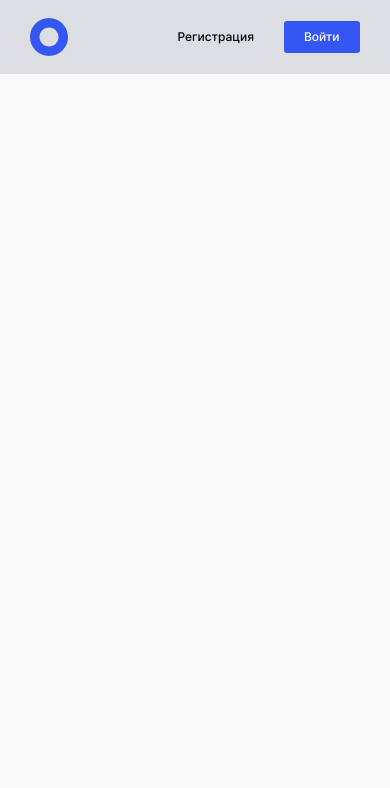
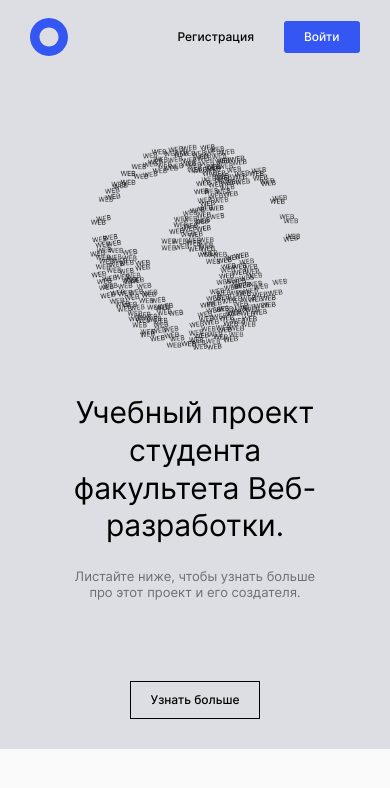
Before and after one commit to izhubrov/movies-explorer-frontend, a React (Create React App) app: page / in a window 390 px wide. Shown: the top 788 px of the page. Built offline with nearby package versions, Linux system fonts and the light colour scheme.

Commit message:
feat: promo section

```diff
--- a/src/components/App/App.css
+++ b/src/components/App/App.css
@@ -37,6 +37,30 @@
   animation-fill-mode: both;
 }
 
+.title {
+  font-size: 50px;
+  font-weight: 400;
+  line-height: 1.16;
+}
+
+.subtitle {
+  font-size: 22px;
+  font-weight: 400;
+  line-height: 1.21;
+  letter-spacing: -4%;
+}
+
+.text {
+  font-size: 14px;
+  line-height: 1.43;
+  font-weight: 400px;
+}
+
+.caption {
+  font-size: 13px;
+  line-height: 1.21;
+}
+
 .btn-close {
   border: none;
   outline: none;
@@ -68,3 +92,31 @@
 .btn-close_place_header:hover {
   opacity: 0.6;
 }
+
+@media screen and (max-width: 918px) {
+  .title {
+    font-size: 40px;
+    line-height: 1.25;
+  }
+
+  .text {
+    font-size: 12px;
+    line-height: 1.5;
+  }
+}
+
+@media screen and (max-width: 520px) {
+  .title {
+    font-size: 30px;
+    line-height: 1.26;
+  }
+
+  .subtitle {
+    font-size: 18px;
+  }
+
+  .text {
+    font-size: 11px;
+    line-height: 1.45;
+  }
+}
--- a/src/components/Main/Main.js
+++ b/src/components/Main/Main.js
@@ -1,8 +1,11 @@
 import "./Main.css";
+import Promo from "../Promo/Promo";
 
 function Main() {
   return (
-    <div></div>
+    <>
+    <Promo/>
+    </>
   );
 }
 
--- /dev/null
+++ b/src/components/Promo/Promo.css
@@ -0,0 +1,93 @@
+.promo {
+  display: flex;
+  padding: 75px 70px;
+  box-sizing: border-box;
+  justify-content: space-between;
+}
+
+.promo__container {
+  justify-content: flex-start;
+  display: flex;
+  flex-direction: column;
+}
+
+.promo__title {
+  max-width: 640px;
+  margin: 0;
+}
+
+.promo__caption {
+  margin: 0;
+  max-width: 310px;
+  padding-top: 36px;
+  padding-bottom: 146px;
+  opacity: 0.5;
+  display: flex;
+}
+
+.promo__button {
+  padding: 10px 20px;
+  background-color: transparent;
+  cursor: pointer;
+  transition: opacity 0.3s;
+  font-size: 12px;
+  line-height: 1.33;
+  font-weight: 500;
+  max-width: 131px;
+  border: none;
+  border: 1px solid #000;
+  box-sizing: border-box;
+  outline: none;
+}
+
+.promo__button:hover {
+  opacity: 0.6;
+}
+
+.promo__image {
+  margin: 0;
+  width: 310px;
+  height: 304px;
+  display: flex;
+  object-fit: contain;
+  object-position: center;
+}
+
+@media screen and (max-width: 918px) {
+  .promo {
+    padding-top: 140px;
+    flex-direction: column-reverse;
+    align-items: center;
+  }
+  .promo__container {
+    align-items: center;
+    text-align: center;
+  }
+  .promo__title {
+    padding-top: 48px;
+  }
+  .promo__caption {
+    padding-top: 22px;
+    padding-bottom: 92px;
+  }
+}
+
+@media screen and (max-width: 520px) {
+  .promo {
+    padding-top: 70px;
+    padding-bottom: 30px;
+  }
+  .promo__title {
+    padding-top: 44px;
+  }
+  .promo__caption {
+    padding-top: 24px;
+    padding-bottom: 80px;
+  }
+
+  .promo__image {
+    margin: 0;
+    width: 210px;
+    height: 206px;
+  }
+}
--- /dev/null
+++ b/src/components/Promo/Promo.js
@@ -0,0 +1,28 @@
+import React from 'react';
+import "./Promo.css";
+import Web from "../../images/web.png";
+
+function Promo() {
+  const ref = React.useRef(null);
+
+  function handleScrollTo() {
+    ref.current.scrollIntoView({behavior: "smooth"});
+  }
+
+  return (
+    <section className="promo page__container page_place_main-top">
+      <div className="promo__container">
+        <h1 className="title promo__title">Учебный проект студента факультета Веб-разработки.</h1>
+        <p className="caption promo__caption">Листайте ниже, чтобы узнать больше про этот проект и его создателя.</p>
+        <button ref={ref} onClick={handleScrollTo} type="button" aria-label="Узнать больше" className="promo__button">Узнать больше</button>
+      </div>
+      <img
+        className="promo__image"
+        src={Web}
+        alt="Изображение Web на шаре земли"
+      />
+    </section>
+  );
+}
+
+export default Promo;
```
Also changed, not shown: src/images/web.png (added).
